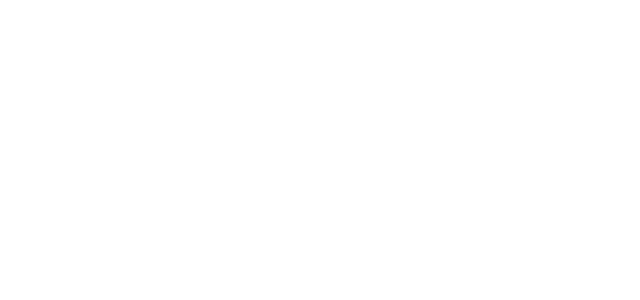
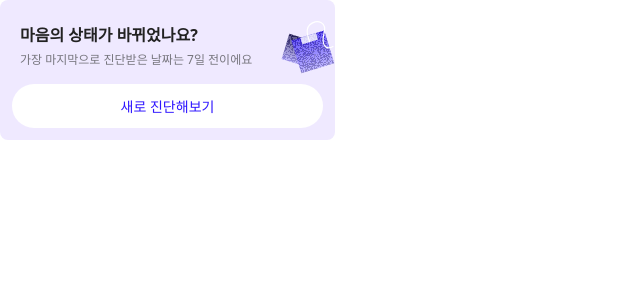
Before and after one commit to UMC-SeaTea/FE, a React (Vite) app: page / in a window 1280 px wide. Shown: the top 300 px of the page, without its empty margins (0-640 px from the left). Built offline with nearby package versions, Linux system fonts and the light colour scheme; a web font is replaced by a local one.

Commit message:
#3 [MOD] SideBarTest UI 수정

```diff
--- a/src/App.tsx
+++ b/src/App.tsx
@@ -1,7 +1,12 @@
 import './App.css';
+import SideBarTest from './components/common/SideBarTest';
 
 function App() {
-  return <></>;
+  return (
+    <>
+      <SideBarTest />
+    </>
+  );
 }
 
 export default App;
--- a/src/components/common/SideBarTest.tsx
+++ b/src/components/common/SideBarTest.tsx
@@ -1,22 +1,27 @@
 import teatImg from '../../assets/tea.svg';
+import ButtonMedium from './Button/ButtonMedium';
 
 const SideBarTest = () => {
   return (
     <>
       <div className="w-[335px] pt-[16px] pb-[12px] px-[12px] bg-[#efe9ff] rounded-md">
         <div className="flex flex-col gap-[8px]">
-          <div className="w-[296px] h-[60px] flex items-center gap-[24px] px-[8px] w-full">
+          <div className="w-full h-[60px] flex items-center gap-[24px] px-[8px]">
+            {/* 텍스트 */}
             <div className="flex flex-col gap-[4px]">
               <p className="font-body text-body-1 text-black">
                 마음의 상태가 바뀌었나요?
               </p>
-              <p className="font-body text-detail-4 text-gray-100">
+              <p className="whitespace-nowrap font-body text-detail-4 text-gray-100">
                 가장 마지막으로 진단받은 날짜는 7일 전이에요
               </p>
             </div>
+            {/* 티백 이미지 */}
             <img src={teatImg} alt="Tea" className="w-[60px] h-[60px]" />
           </div>
-          <div>버튼</div>
+          <div>
+            <ButtonMedium text="새로 진단해보기" />
+          </div>
         </div>
       </div>
     </>
```
